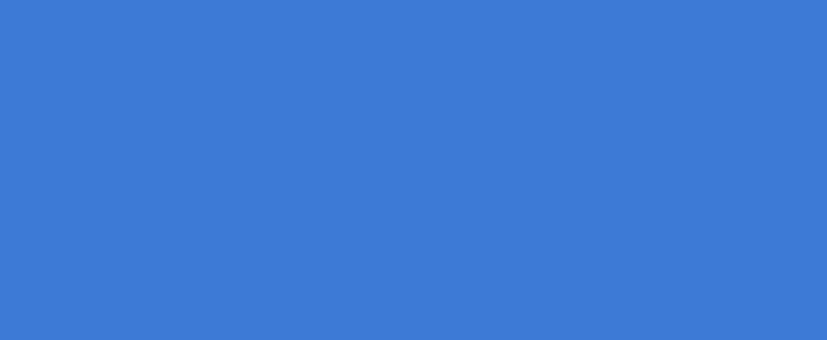
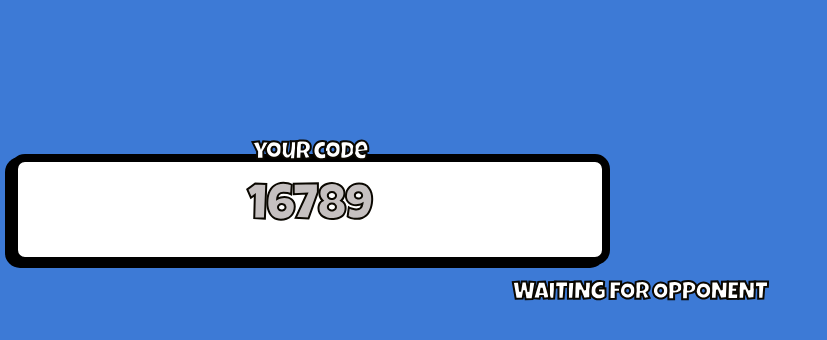
Before and after one commit to HillelChen/Tic-Tac-Toe, a React (Vite) app: page /waiting in a window 1280 px wide. Before the commit this address had no page. Shown: the top 340 px of the page, without its empty margins (0-827 px from the left). Built offline with nearby package versions, Linux system fonts and the light colour scheme.

Commit message:
join and wait pages

```diff
--- a/src/App.css
+++ b/src/App.css
@@ -9,4 +9,5 @@
   background-color: #3D7AD6;
   display: flex;
   align-items: center;
+
 }
--- a/src/App.jsx
+++ b/src/App.jsx
@@ -9,6 +9,8 @@ import Home from "./Pages/Home";
 import { Route, Routes } from "react-router-dom";
 // import Home from "./Pages/Home";
 import GameBoard from "./Pages/GameBoard"
+import JoinOrCreat from "./Pages/JoinOrCreat";
+import Waiting from "./Pages/Waiting";
 
 
 
@@ -18,6 +20,8 @@ export default function App() {
     <Routes>
       <Route index element={<Home />} />
       <Route path="GameBoard" element={<GameBoard />} />
+      <Route path="joinorcreat" element={<JoinOrCreat />} />
+      <Route path="waiting" element={<Waiting />} />
 
     </Routes>
   );
--- a/src/Components/Board/index.jsx
+++ b/src/Components/Board/index.jsx
@@ -80,7 +80,7 @@ export default function Board() {
 
   return (
 
-    <div className={styles.Board}>
+    <div className={`${styles.Board} Board`}>
       {gameStatus.map((value, index) => (
         <Box
           onClick={() => handleBoxClick(index)}
--- a/src/Components/Button/Index.jsx
+++ b/src/Components/Button/Index.jsx
@@ -4,10 +4,10 @@ import styles from "./style.module.css"
 
 export default function Button({ children }) {
     return (
-        <div>
-            <button className={styles.button} >
-                {children}
-            </button>
-        </div>
+
+        <button className={styles.button} >
+            {children}
+        </button>
+
     )
 }
--- a/src/Components/Or/style.module.css
+++ b/src/Components/Or/style.module.css
@@ -8,7 +8,6 @@
     line-height: 30x;
     justify-content: center;
     color: #FFFFFF;
-    border-bottom: #FFFFFF 1px solid;
     letter-spacing: -1px;
     -webkit-text-stroke: #0a0700 2px;
     display: flex;
@@ -16,11 +15,8 @@
 }
 
 .line {
-    /* border: 2px solid gray; */
     width: 50px;
     height: 2px;
     margin: 10px;
     background-color: lightgray;
-    /* display: flex;
-    justify-content: center; */
 }
--- a/src/Pages/Home/index.jsx
+++ b/src/Pages/Home/index.jsx
@@ -17,7 +17,10 @@ export default function Home() {
                 <Link to='/GameBoard'>
                     <Button>{'PLAY SOLO'}</Button>
                 </Link>
-                <Button>{'PLAY WITH A FRIEND'}</Button>
+
+                <Link to='./joinorcreat' >
+                    <Button>{'PLAY WITH A FRIEND'}</Button>
+                </Link>
             </div>
         </>
 
--- /dev/null
+++ b/src/Pages/JoinOrCreat/index.jsx
@@ -0,0 +1,32 @@
+import React from 'react'
+import Box from '../../Components/Box'
+import Board from '../../Components/Board'
+import styles from "./style.module.css"
+import Button from '../../Components/Button/Index'
+import Or from '../../Components/Or/Index'
+import { Link } from 'react-router-dom'
+
+
+export default function JoinOrCreat() {
+    return (
+        <div className={styles.join} >
+            <div className={styles.font} >
+                JOIN TO A GAME
+            </div>
+
+            <input className={`Board ${styles.fontCode}`} placeholder='ENTER CODE GAME' ></input>
+
+            <div className={styles.btns}>
+
+                <Button>JOIN</Button>
+                <Or></Or>
+
+                <Link to='/waiting'>
+                    <Button>CREATE A GAME</Button>
+                </Link>
+            </div>
+
+
+        </div>
+    )
+}
--- /dev/null
+++ b/src/Pages/JoinOrCreat/style.module.css
@@ -0,0 +1,42 @@
+.font {
+    font-family: 'Luckiest Guy';
+    font-style: normal;
+    font-weight: 700;
+    font-size: 25px;
+    line-height: 30x;
+    justify-content: center;
+    color: #FFFFFF;
+    letter-spacing: -1px;
+    -webkit-text-stroke: #0a0700 2px;
+    display: flex;
+    align-items: center;
+}
+
+.btns {
+    display: flex;
+    flex-direction: column;
+    align-items: center;
+}
+
+
+.join .fontCode {
+    font-family: 'Luckiest Guy';
+    font-style: normal;
+    font-weight: 50;
+    font-size: 25px;
+    line-height: 30x;
+    justify-content: center;
+    color: #FFFFFF;
+    /* border-bottom: #FFFFFF 1px solid; */
+    letter-spacing: -1px;
+    -webkit-text-stroke: #0a0700 2px;
+    display: flex;
+    align-items: center;
+}
+
+.join {
+
+    display: flex;
+    flex-direction: column;
+    align-items: center;
+}
--- /dev/null
+++ b/src/Pages/Waiting/index.jsx
@@ -0,0 +1,27 @@
+import React from 'react'
+import Board from '../../Components/Board'
+import styles from "./style.module.css"
+
+
+export default function Waiting() {
+    return (
+        <>
+            <br />
+            <br />
+            <br />
+            <br />
+            <br />
+            <br />
+            <div className={`Board ${styles.box} ${styles.font}`}>
+                16789
+                <div className={` ${styles.onBox}`}>
+                    your code
+                </div>
+            </div>
+
+            <div className={styles.font}>
+                WAITING FOR OPPONENT
+            </div>
+        </>
+    )
+}
--- /dev/null
+++ b/src/Pages/Waiting/style.module.css
@@ -0,0 +1,46 @@
+.font {
+    font-family: 'Luckiest Guy';
+    font-style: normal;
+    font-weight: 700;
+    font-size: 25px;
+    line-height: 30x;
+    justify-content: center;
+    color: #FFFFFF;
+    letter-spacing: -1px;
+    -webkit-text-stroke: #0a0700 2px;
+    display: flex;
+    align-items: center;
+}
+
+.box {
+    font-family: 'Luckiest Guy';
+    font-style: normal;
+    font-weight: 700;
+    font-size: 25px;
+    line-height: 30x;
+    justify-content: center;
+    color: #c5c0c0;
+    letter-spacing: -1px;
+    -webkit-text-stroke: #0a0700 2px;
+    display: flex;
+    align-items: center;
+    position: relative;
+    display: flex;
+    justify-content: center;
+}
+
+.onBox {
+    font-family: 'Luckiest Guy';
+    font-style: normal;
+    font-weight: 700;
+    font-size: 26px;
+    line-height: 30x;
+    justify-content: center;
+    color: #FFFFFF;
+    letter-spacing: -1.5px;
+    -webkit-text-stroke: #0a0700 2px;
+    display: flex;
+    align-items: center;
+    position: absolute;
+    top: -27px;
+}
--- a/src/index.css
+++ b/src/index.css
@@ -76,3 +76,24 @@ button:focus-visible {
 
   }
 }
+
+
+.Board {
+  margin: 10px;
+  min-width: 258px;
+  max-width: 600px;
+  height: fit-content;
+  padding: 10px;
+  border: solid 8px black;
+  box-shadow: -5px 3px black;
+  border-radius: 15px;
+  font-size: 50px;
+  display: flex;
+  flex-direction: row;
+  flex-wrap: wrap;
+  justify-content: center;
+  align-content: center;
+  text-align: center;
+  gap: 3px;
+  background-color: white;
+}
```
Also changed, not shown: src/Components/Bourd.jsx (deleted).
